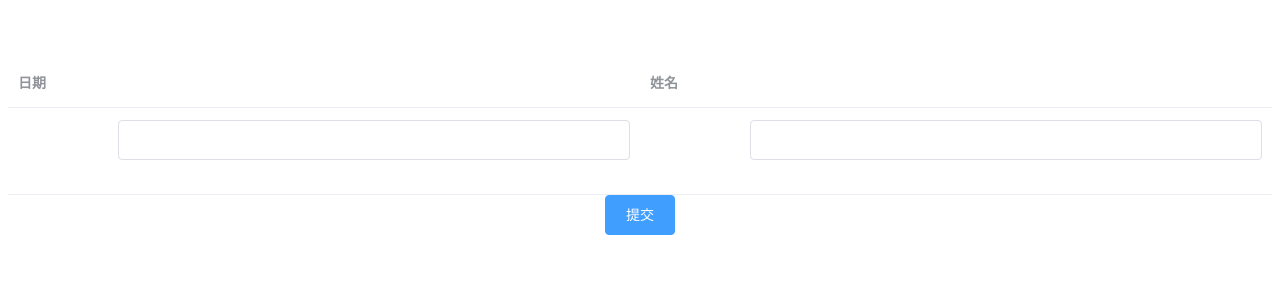
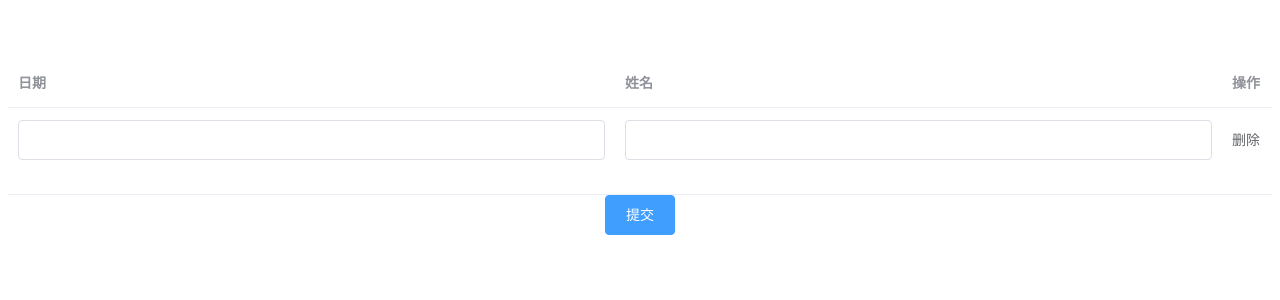
Before and after one commit to zqd123/el-element-vue2, a Vue app: page / in a window 1280 px wide. Shown: the top 300 px of the page. Built offline with nearby package versions, Linux system fonts and the light colour scheme.

Commit message:
feat： 重复校验

```diff
--- a/src/components/FormTable.vue
+++ b/src/components/FormTable.vue
@@ -1,25 +1,38 @@
 <template>
   <div>
-
     <el-form
       :model="ruleForm"
       :rules="rules"
       ref="ruleForm"
-          label-width="100px"
       class="demo-ruleForm"
     >
       <el-table :data="ruleForm.tableData" style="width: 100%">
-            <el-table-column prop="date" label="日期" >
+        <el-table-column label="日期">
           <template slot-scope="scope">
-                <el-form-item prop="name">
+            <el-form-item
+              :prop="'tableData.' + scope.$index + '.name'"
+              :rules="rules.name"
+            >
               <el-input v-model="scope.row.name"></el-input>
             </el-form-item>
           </template>
         </el-table-column>
-            <el-table-column  label="姓名" >
+        <el-table-column label="姓名">
           <template slot-scope="scope">
-                <el-form-item :prop="'tableData.'+scope.$index+'.age'" :rules="rules.age">
+            <el-form-item
+              :prop="'tableData.' + scope.$index + '.age'"
+              :rules="rules.age"
+            >
               <el-input v-model="scope.row.age"></el-input>
+            </el-form-item>
+          </template>
+        </el-table-column>
+        <el-table-column width="50px" label="操作" fixed="right">
+          <template slot-scope="scope">
+            <el-form-item>
+              <div type="text" @click="delRow(scope.row)">
+                删除
+              </div>
             </el-form-item>
           </template>
         </el-table-column>
@@ -37,7 +50,7 @@ export default {
           {
             name: "",
             age: "",
-          },
+          }
         ],
       },
       rules: {
@@ -45,12 +58,19 @@ export default {
           { required: true, message: "请输入活动名称", trigger: "blur" },
           { min: 3, max: 5, message: "长度在 3 到 5 个字符", trigger: "blur" },
         ],
-        age: [{ required: true, validate: this.verifyAge, trigger: "blur" }],
+        age: [{ validator: this.verifyAge, trigger: "blur" }],
       },
     };
   },
   methods: {
+    /*eslint no-debugger: "warn"*/
     verifyAge(rule, value, callback) {
+      // debugger
+      if (!value) {
+        callback(new Error("年龄不能为空"));
+      } else {
+        callback();
+      }
       console.log({ rule, value, callback });
     },
     submitForm(formName) {
@@ -62,6 +82,16 @@ export default {
           return false;
         }
       });
+      // setTimeout(() => {
+      //   this.ruleForm = {
+      //     tableData: [
+      //       {
+      //         name: "",
+      //         age: "",
+      //       },
+      //     ],
+      //   };
+      // }, 3000);
     },
     resetForm(formName) {
       this.$refs[formName].resetFields();
```
Lines whose indentation alone changed are shown as unchanged.
